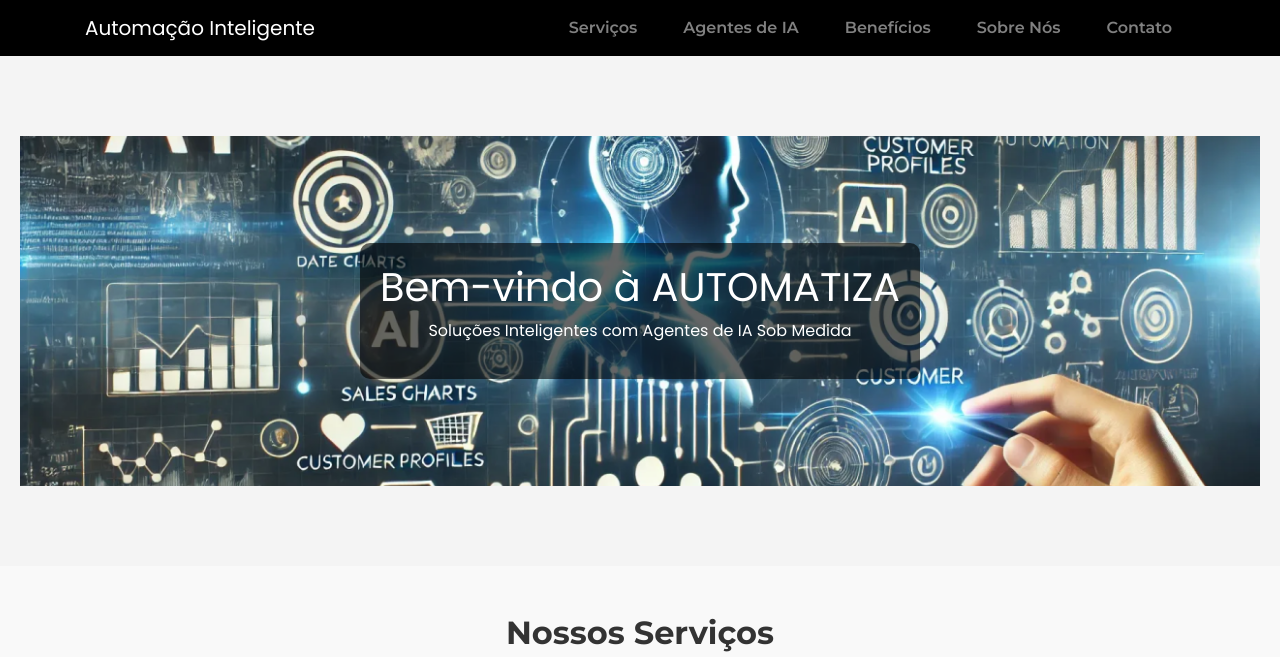
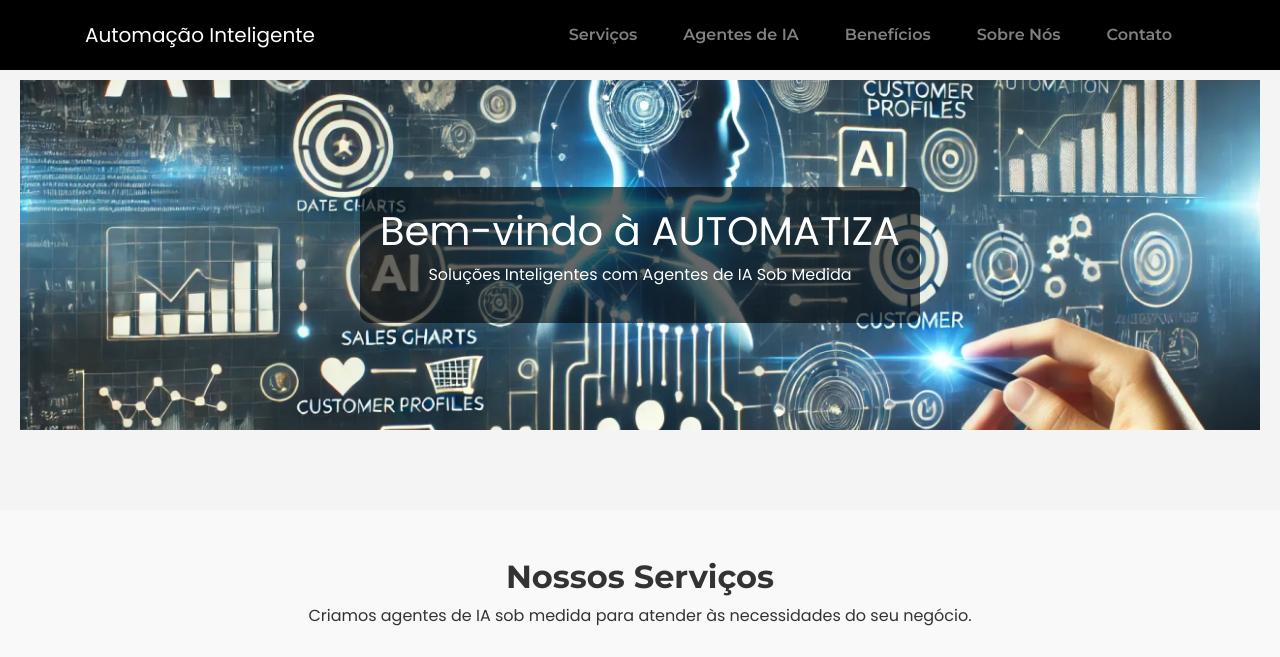
Before and after one commit to automatizaia/automatiza, a plain HTML site: page index.html in a window 1280 px wide. Shown: the top 657 px of the page. Drawn offline with nearby package versions, Linux system fonts and the light colour scheme.

Commit message:
Update index.html

```diff
--- a/index.html
+++ b/index.html
@@ -22,8 +22,9 @@
         }
         .navbar {
             background-color: #000; /* Barra de menu preta */
-            padding: 25px
+           padding: 15px 0;
             position: fixed;
+            text-align: center;
             top: 0;
             right: 0;
             left: 0;
```
